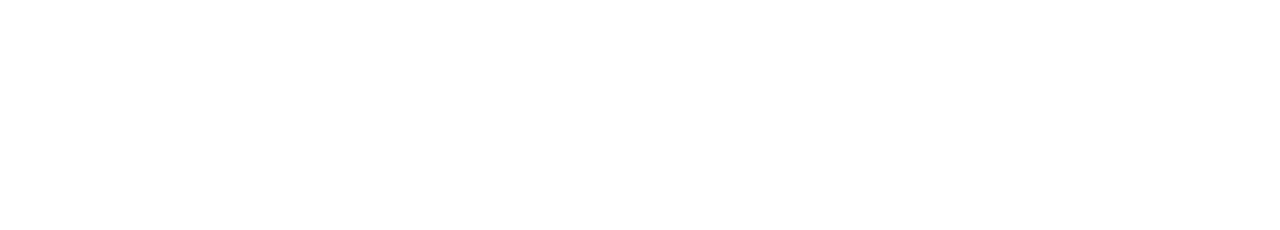
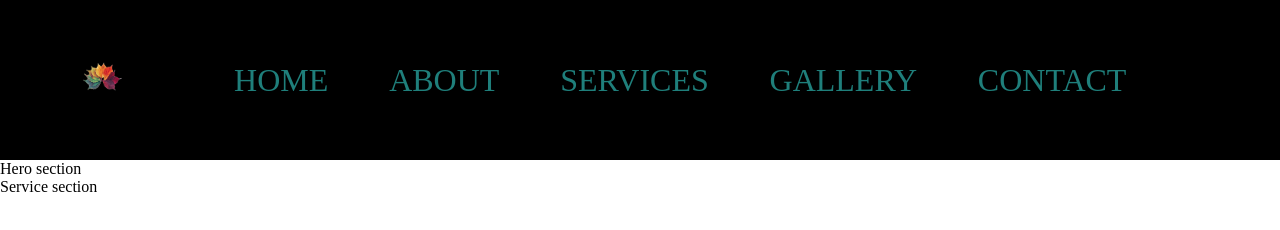
Before and after one commit to prashant12062000/Responsive_navbar, a plain HTML site: page index.html in a window 1280 px wide. Drawn offline with Linux system fonts and the light colour scheme.

Commit message:
adding file

```diff
--- a/index.html
+++ b/index.html
@@ -1,15 +1,41 @@
 <!DOCTYPE html>
 <html lang="en">
+
 <head>
     <meta charset="UTF-8">
     <meta name="viewport" content="width=device-width, initial-scale=1.0">
     <link rel="stylesheet" href="style.css">
     <title>Responsive navbar</title>
 </head>
+
 <body>
+    <section class="navbar">
+        <img src="image/Colourful leaf  png .png" class="logo" alt="">
+        <nav class="navbar">
+            <ul class="navbar_list">
+                <li><a class="navbar_link" href="#">Home</a></li>
+                <li><a class="navbar_link" href="#">About</a></li>
+                <li><a class="navbar_link" href="#">Services</a></li>
+                <li><a class="navbar_link" href="#">Gallery</a></li>
+                <li><a class="navbar_link" href="https://www.instagram.com/sachimahii/">Contact</a></li>
+            </ul>
+        </nav>
+    </section>
+    <main>
+        <section class="section_hero">
+            <div class="hero">
+                <p>Hero section</p>
+            </div>
+        </section>
+    </main>
 
-
+    <section class="section_services">
+        <div class="hero">
+            <p>Service section</p>
+        </div>
+    </section>
 
     <script src="script.js"></script>
 </body>
+
 </html>
--- a/style.css
+++ b/style.css
@@ -3,3 +3,33 @@
     padding: 0;
     box-sizing: border-box;
 }
+ htl{
+    font-size: 62%;
+
+ }
+ .navbar{
+    padding: 0 4.8rem;
+    height: 10rem;
+    display: flex;
+    justify-content: space-between;
+    align-items: center;
+    background-color: black;
+ }
+ .navbar .logo{
+    height: 3rem;
+ }
+ .navbar_list{
+    display: flex;
+    gap: 3.8rem ;
+    list-style: none;
+ }
+  .navbar_link:link,
+.navbar_link:visited{
+    display: inline-block;
+    text-transform: uppercase;
+    text-decoration: none;
+    color: #1f7f7b;
+    transition: all 0.3s;
+    font-size: 2rem;
+    font-weight: 500;
+ }
```
Also changed, not shown: image/Colourful leaf  png .png (added).
